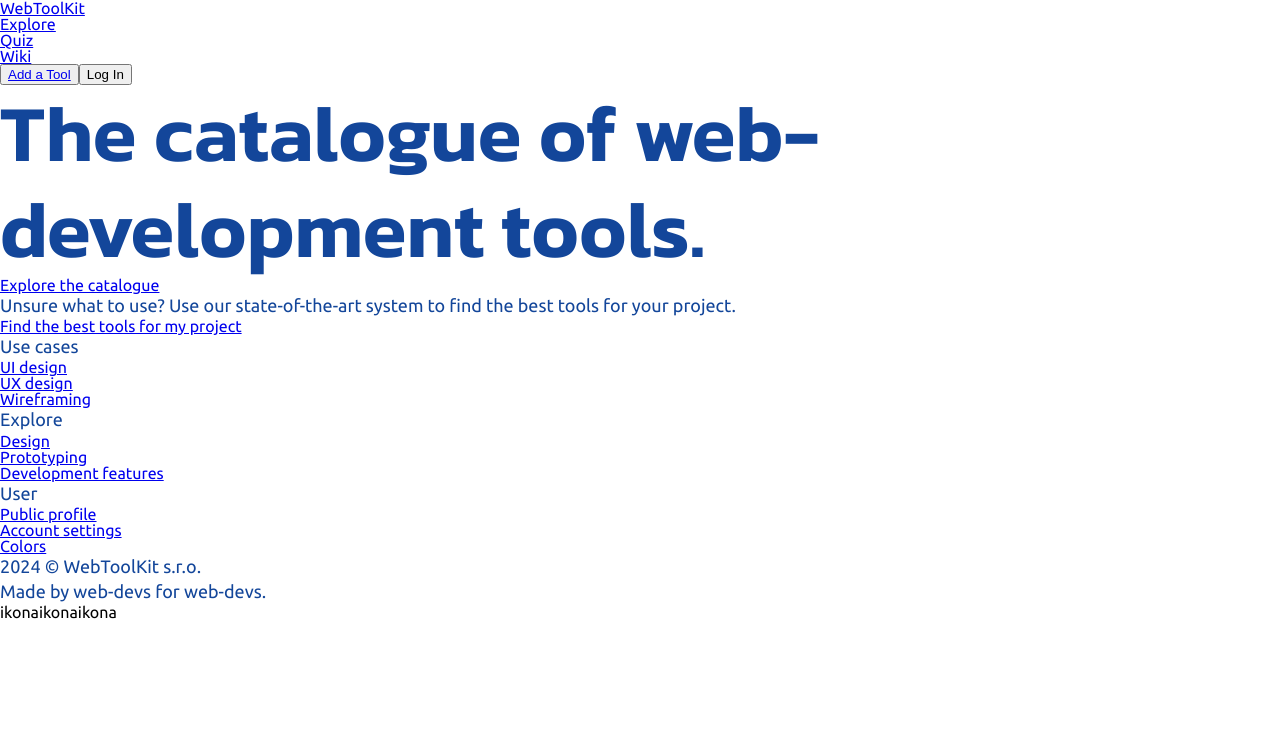
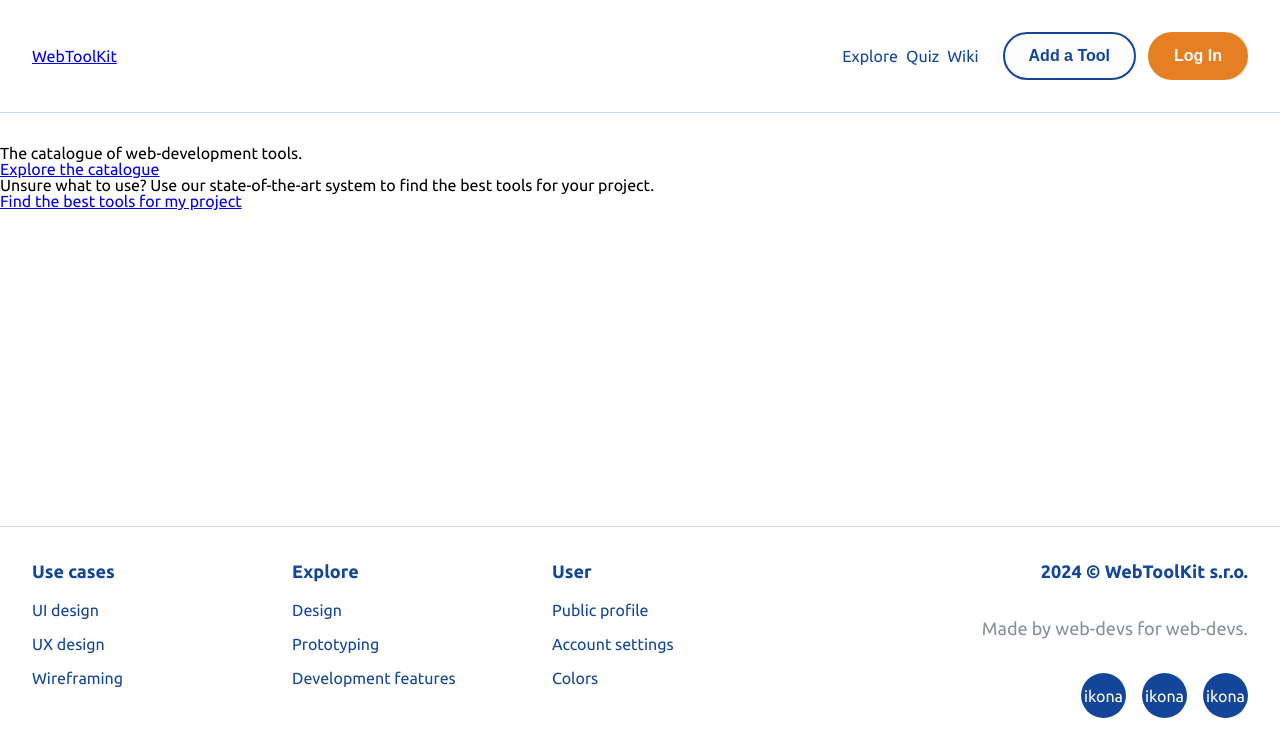
Before and after one commit to JosefinaTrojkarova/WebToolKit, a Nuxt app: page / in a window 1280 px wide. Shown: the top 756 px of the page. Built offline with nearby package versions, Linux system fonts and the light colour scheme.

Commit message:
nav and header + some global styles

```diff
--- a/assets/styles/global.scss
+++ b/assets/styles/global.scss
@@ -40,7 +40,7 @@
 $font-headings: 'Kanit', sans-serif;
 $font-main: 'Ubuntu', sans-serif;
 
-html {
+div { // nejdemi selctnout HTML ani bod :(
     font-family: $font-main;
 }
 
@@ -108,8 +108,6 @@
 }
 
 
-
-
 // Spacing
 $xs: 0.25rem;
 $s: 0.5rem;
@@ -119,6 +117,96 @@
 $xxl: 2rem;
 
 
-// Buttons (Primary, Secondary)
+// Buttons
+.btn--primary--large {
+    display: inline-flex;
+    align-items: center;
+    white-space: nowrap;
+
+    height: 55px;
+    padding: $l $xxl;
+
+    border-radius: $xxl;
+    background-color: $secondary-400;
+    color: $system-white;
+    cursor: pointer;
+    font-size: $l; // ???
+    font-weight: 700;
+    border: 2px solid $secondary-400;
+
+    &:hover {
+
+    }
+}
+
+.btn--primary--small {
+    display: inline-flex;
+    align-items: center;
+    white-space: nowrap;
+
+    height: 48px;
+    padding: $m $xl;
+
+    border-radius: $xxl;
+    background-color: $secondary-400;
+    color: $system-white;
+    cursor: pointer;
+    font-size: $l;
+    font-weight: 700;
+    border: 2px solid $secondary-400;
+
+    &:hover {
+
+    }
+}
+
+.btn--secondary--large {
+    display: inline-flex;
+    align-items: center;
+    white-space: nowrap;
+
+    height: 55px;
+    padding: $l $xxl;
+
+    border-radius: $xxl;
+    background-color: $system-white;
+    color: $primary-400;
+    cursor: pointer;
+    font-size: $l; // ???
+    font-weight: 700;
+    border: 2px solid $primary-400;
+
+    &:hover {
+
+    }
+}
+
+.btn--secondary--small {
+    display: inline-flex;
+    align-items: center;
+    white-space: nowrap;
+
+    height: 48px;
+    padding: $m $xl;
+
+    border-radius: $xxl;
+    background-color: $system-white;
+    color: $primary-400;
+    cursor: pointer;
+    font-size: $l;
+    font-weight: 700;
+    border: 2px solid $primary-400;
+
+    &:hover {
+
+    }
+}
 
 // Fields (Inputs, Input+Icon, Search, Password, Text area)
+
+// Link
+.link {
+    text-decoration: none;
+    color: $primary-400;
+    line-height: 140%;
+}
--- a/layouts/default.vue
+++ b/layouts/default.vue
@@ -10,16 +10,16 @@
                     </li>
                     <li class="item nav__item">
                         <NuxtLink class="link item__link" to="/quiz">Quiz</NuxtLink>
-                    </li >
+                    </li>
                     <li class="item nav__item">
                         <NuxtLink class="link item__link" to="/wiki">Wiki</NuxtLink>
                     </li>
                 </ul>
                 <div class="nav__btns btns">
-                    <button class="btn btn--primary">
-                        <NuxtLink to="/wiki/contribute">Add a Tool</NuxtLink>
+                    <button class="btn btn--secondary--small">
+                        <NuxtLink class="link" to="/wiki/contribute">Add a Tool</NuxtLink>
                     </button>
-                    <button class="btn btn--secondary" @click="openModal">Log In</button>
+                    <button class="btn btn--primary--small" @click="openModal">Log In</button>
                 </div>
                 <Modal :is-open="isModalOpen" @close="closeModal">
                     <LoginForm />
@@ -27,14 +27,14 @@
             </nav>
         </header>
 
-        <main>
+        <main class="layout__main">
             <slot />
         </main>
 
         <footer class="layout__footer">
             <div class="footer__links">
                 <div class="links">
-                    <p class="links__title">Use cases</p>
+                    <p class="links__title b1">Use cases</p>
                     <ul class="links__list list">
                         <li class="item footer__item">
                             <NuxtLink class="link item__link" to="/">UI design</NuxtLink>
@@ -48,7 +48,7 @@
                     </ul>
                 </div>
                 <div class="links">
-                    <p class="links__title">Explore</p>
+                    <p class="links__title b1">Explore</p>
                     <ul class="links__list list">
                         <li class="item footer__item">
                             <NuxtLink class="link item__link" to="/">Design</NuxtLink>
@@ -62,7 +62,7 @@
                     </ul>
                 </div>
                 <div class="links">
-                    <p class="links__title">User</p>
+                    <p class="links__title b1">User</p>
                     <ul class="links__list list">
                         <li class="item footer__item">
                             <NuxtLink class="link item__link" to="/">Public profile</NuxtLink>
@@ -76,12 +76,14 @@
                     </ul>
                 </div>
             </div>
-            <p class="footer__text--blue">2024 &copy; WebToolKit s.r.o.</p>
-            <p class="footer__text--gray">Made by web-devs for web-devs.</p>
-            <div class="footer__icons">
-                <i class="footer__icon">ikona</i>
-                <i class="footer__icon">ikona</i>
-                <i class="footer__icon">ikona</i>
+            <div class="footer__info">
+                <p class="footer__text b1">2024 &copy; WebToolKit s.r.o.</p>
+                <p class="footer__text--gray">Made by web-devs for web-devs.</p>
+                <div class="footer__icons">
+                    <i class="footer__icon">ikona</i>
+                    <i class="footer__icon">ikona</i>
+                    <i class="footer__icon">ikona</i>
+                </div>
             </div>
         </footer>
     </div>
@@ -89,7 +91,6 @@
 
 <script setup lang="ts">
 // Vercel speed insights      import { SpeedInsights } from "@vercel/speed-insights";
-
 
 const { isModalOpen, openModal, closeModal } = useModal()
 </script>
@@ -101,13 +102,90 @@
     min-height: 100vh;
 }
 
-/*header {}
-
-nav {}
-
-main {
-    flex: 1;
+.layout__main {
+    flex: 1 0 auto; // pushing footer to the bottom
 }
 
-footer {}*/
+// Navbar
+.layout__nav {
+    display: flex;
+    justify-content: space-between;
+    align-items: center;
+    gap: $xl;
+    padding: $xxl;
+    margin-bottom: $xxl;
+    border-bottom: 1px solid $primary-100;
+}
+
+.nav__list {
+    display: flex;
+    justify-content: flex-end;
+    width: 100%;
+    gap: $s;
+}
+
+.nav__btns {
+    display: flex;
+    gap: $m;
+}
+
+
+// Footer
+.layout__footer {
+    display: flex;
+    justify-content: space-between;
+    padding: $xxl;
+    margin-top: $xxl;
+    margin-bottom: 50px;
+    border-top: 1px solid $primary-100;
+
+    // Left
+    .footer__links {
+        display: flex;
+
+        .links {
+            width: 260px; // ???
+
+            .links__title {
+                height: 40px; // ???
+            }
+
+            .links__list {
+                display: flex;
+                flex-direction: column;
+                gap: $m;
+            }
+        }
+    }
+
+    // Right
+    .footer__info {
+        display: flex;
+        flex-direction: column;
+        align-items: end;
+        gap: $xxl;
+
+        .footer__text--gray {
+            color: $gray-200;
+        }
+
+        .footer__icons {
+            display: flex;
+            gap: $l;
+
+            .footer__icon {
+                display: flex;
+                justify-content: center;
+                align-items: center;
+
+                color: white;
+
+                height: 45px;
+                width: 45px;
+                border-radius: 50%;
+                background-color: $primary-400;
+            }
+        }
+    }
+}
 </style>
--- a/nuxt.config.ts
+++ b/nuxt.config.ts
@@ -9,8 +9,18 @@
 
   css: [
     '~/assets/styles/reset.css',
-    '~/assets/styles/global.scss',
+    //'~/assets/styles/global.scss',
   ],
+
+  vite: {
+    css: {
+      preprocessorOptions: {
+        scss: {
+          additionalData: '@use "~/assets/styles/global.scss" as *;'
+        }
+      }
+    }
+  },
 
   app: {
     head: {
--- a/pages/explore.vue
+++ b/pages/explore.vue
@@ -15,7 +15,7 @@
       <div v-else-if="data">
         <!-- Display a list of tools -->
         <NuxtLink class="card" v-for="item in data" :key="item._id" :to="`/tool/${item.name.toLowerCase().replace(/\s+/g, '-')}`">
-          <h2>{{ item.name }}</h2>
+          <h3>{{ item.name }}</h3>
           <p>{{ item.description }}</p>
         </NuxtLink>
 
@@ -29,6 +29,10 @@
 <script setup lang="ts">
 import type { ItemBasicInfo } from '~/types/types'
 
+// Frontend
+
+
+// Backend
 const searchQuery = ref('')
 
 const { data, error, refresh } = useLazyFetch<ItemBasicInfo[]>(() => {
@@ -44,6 +48,10 @@
 </script>
 
 <style lang="scss" scoped>
+.explore {
+  margin: $xxl;
+}
+
 .card {
   border: 1px solid #ccc;
   border-radius: 5px;
```
